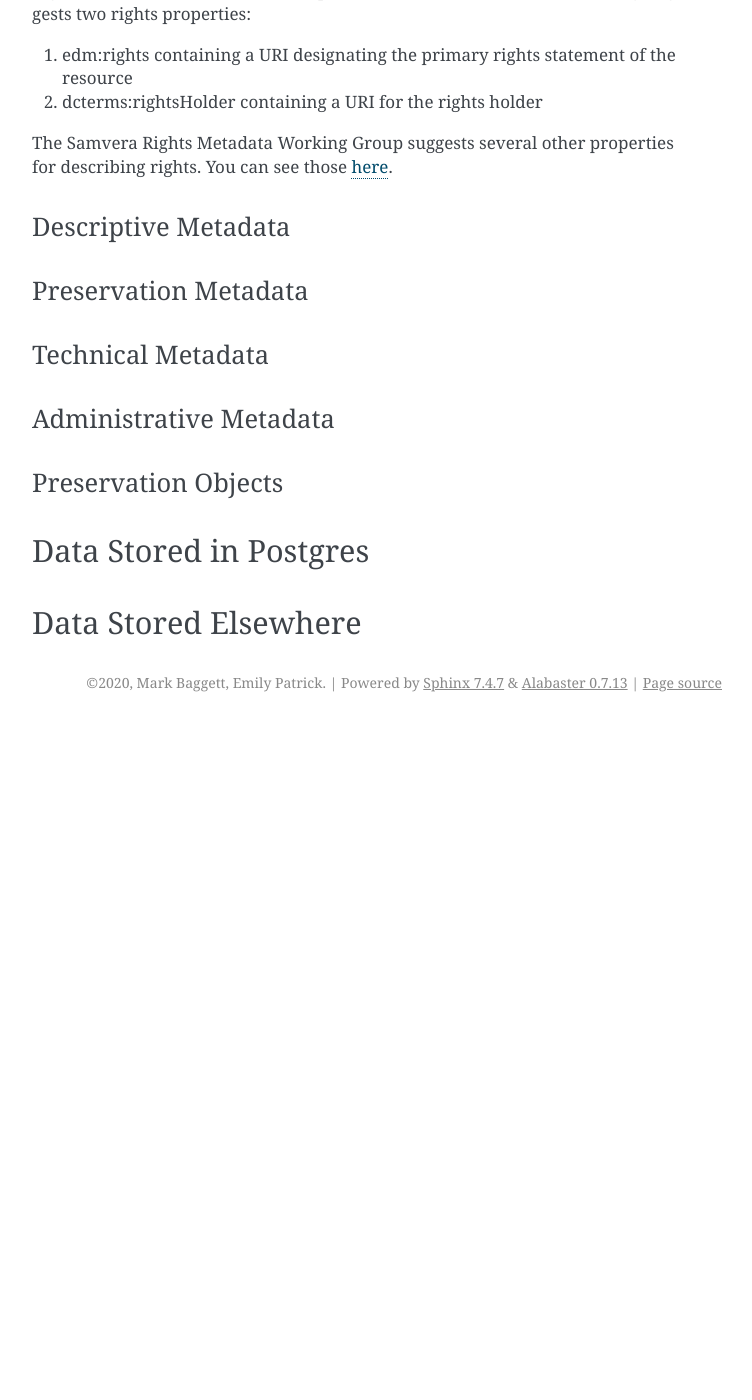
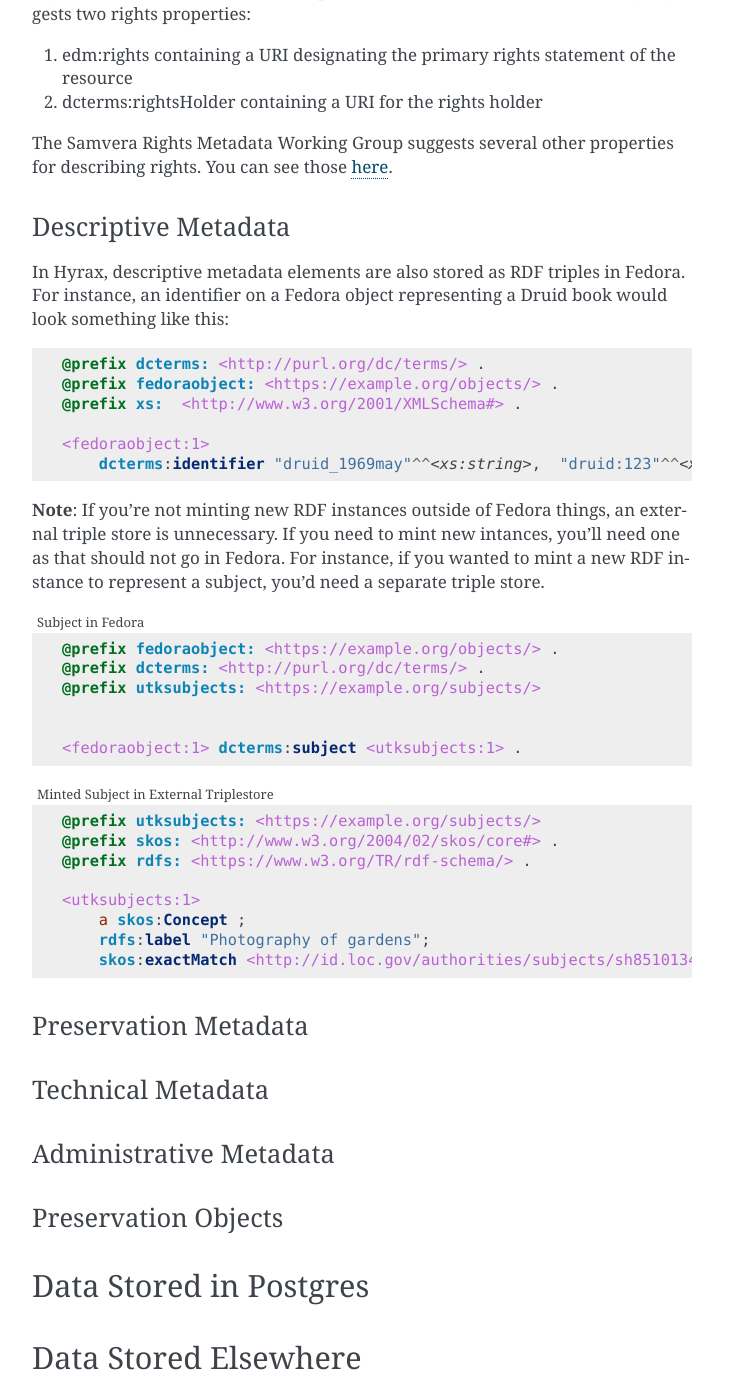
Before and after one commit to markpbaggett/utk_hyrax_review_docs, a Sphinx documentation site: the page built from docs/source/reference_materials/0_object_modelling_and_data_storage.rst, in a window 1280 px wide and 1400 px high, scrolled down 10175 px. Shown: the whole window, without its empty margins (388-1140 px from the left). Built offline with Sphinx 7.4.7, drawn with Linux system fonts in a browser that asks for light colours; before the commit the page ends 10897 px from its top, so only the background shows below that.

Commit message:
Add bit about descriptive metadata.

```diff
--- a/docs/source/reference_materials/0_object_modelling_and_data_storage.rst
+++ b/docs/source/reference_materials/0_object_modelling_and_data_storage.rst
@@ -500,6 +500,46 @@ The Samvera Rights Metadata Working Group suggests several other properties for
 Descriptive Metadata
 ====================
 
+In Hyrax, descriptive metadata elements are also stored as RDF triples in Fedora.  For instance, an identifier on a
+Fedora object representing a Druid book would look something like this:
+
+.. code-block:: turtle
+
+    @prefix dcterms: <http://purl.org/dc/terms/> .
+    @prefix fedoraobject: <https://example.org/objects/> .
+    @prefix xs:  <http://www.w3.org/2001/XMLSchema#> .
+
+    <fedoraobject:1>
+        dcterms:identifier "druid_1969may"^^<xs:string>,  "druid:123"^^<xs:string> .
+
+**Note**: If you're not minting new RDF instances outside of Fedora things, an external triple store is unnecessary. If
+you need to mint new intances, you'll need one as that should not go in Fedora.  For instance, if you wanted to mint
+a new RDF instance to represent a subject, you'd need a separate triple store.
+
+.. code-block:: turtle
+    :name: Subject in Fedora
+    :caption: Subject in Fedora
+
+    @prefix fedoraobject: <https://example.org/objects/> .
+    @prefix dcterms: <http://purl.org/dc/terms/> .
+    @prefix utksubjects: <https://example.org/subjects/>
+
+
+    <fedoraobject:1> dcterms:subject <utksubjects:1> .
+
+.. code-block:: turtle
+    :name: Minted Subject in External Triplestore
+    :caption: Minted Subject in External Triplestore
+
+    @prefix utksubjects: <https://example.org/subjects/>
+    @prefix skos: <http://www.w3.org/2004/02/skos/core#> .
+    @prefix rdfs: <https://www.w3.org/TR/rdf-schema/> .
+
+    <utksubjects:1>
+        a skos:Concept ;
+        rdfs:label "Photography of gardens";
+        skos:exactMatch <http://id.loc.gov/authorities/subjects/sh85101348.html> .
+
 =====================
 Preservation Metadata
 =====================
```
